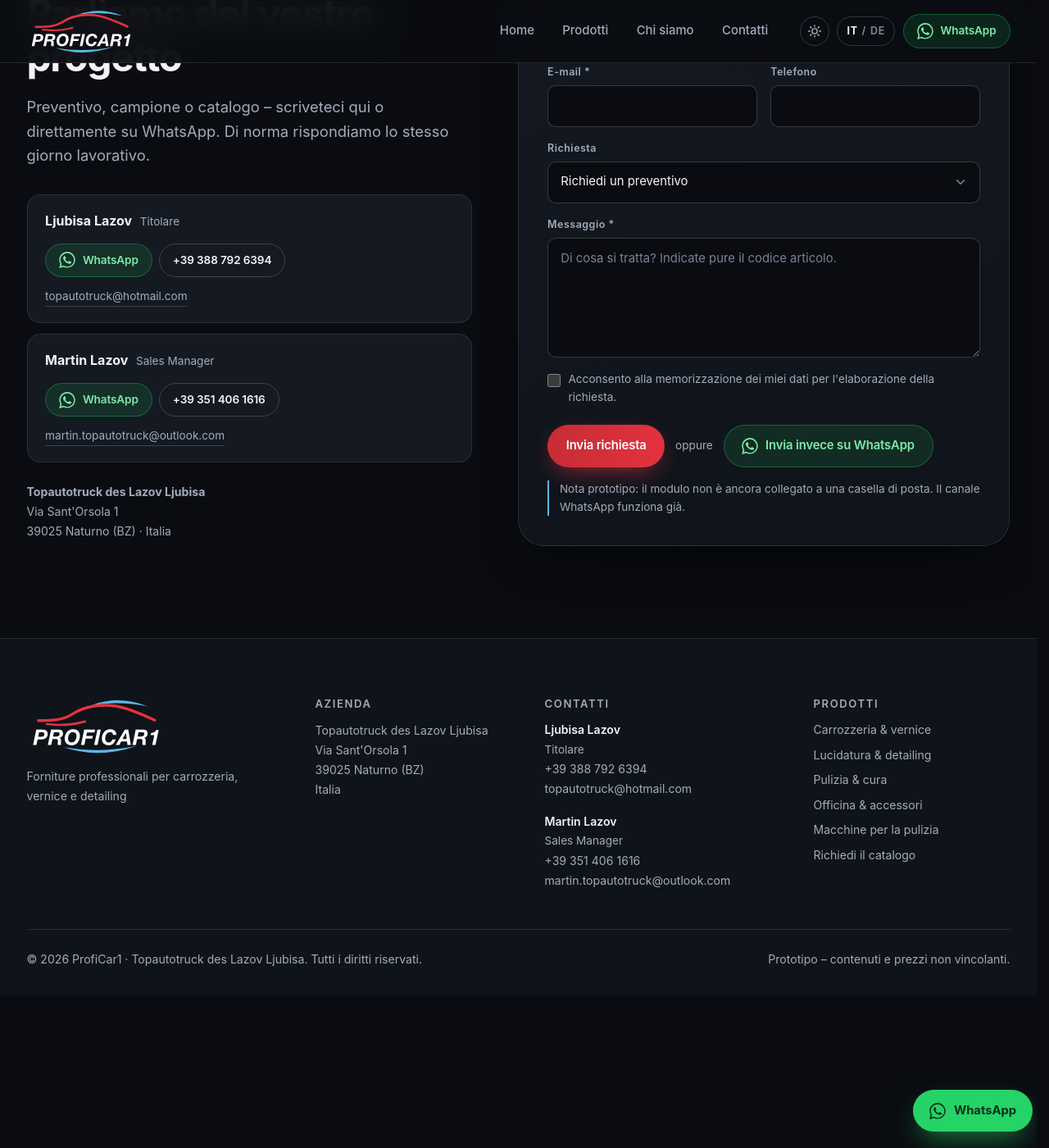
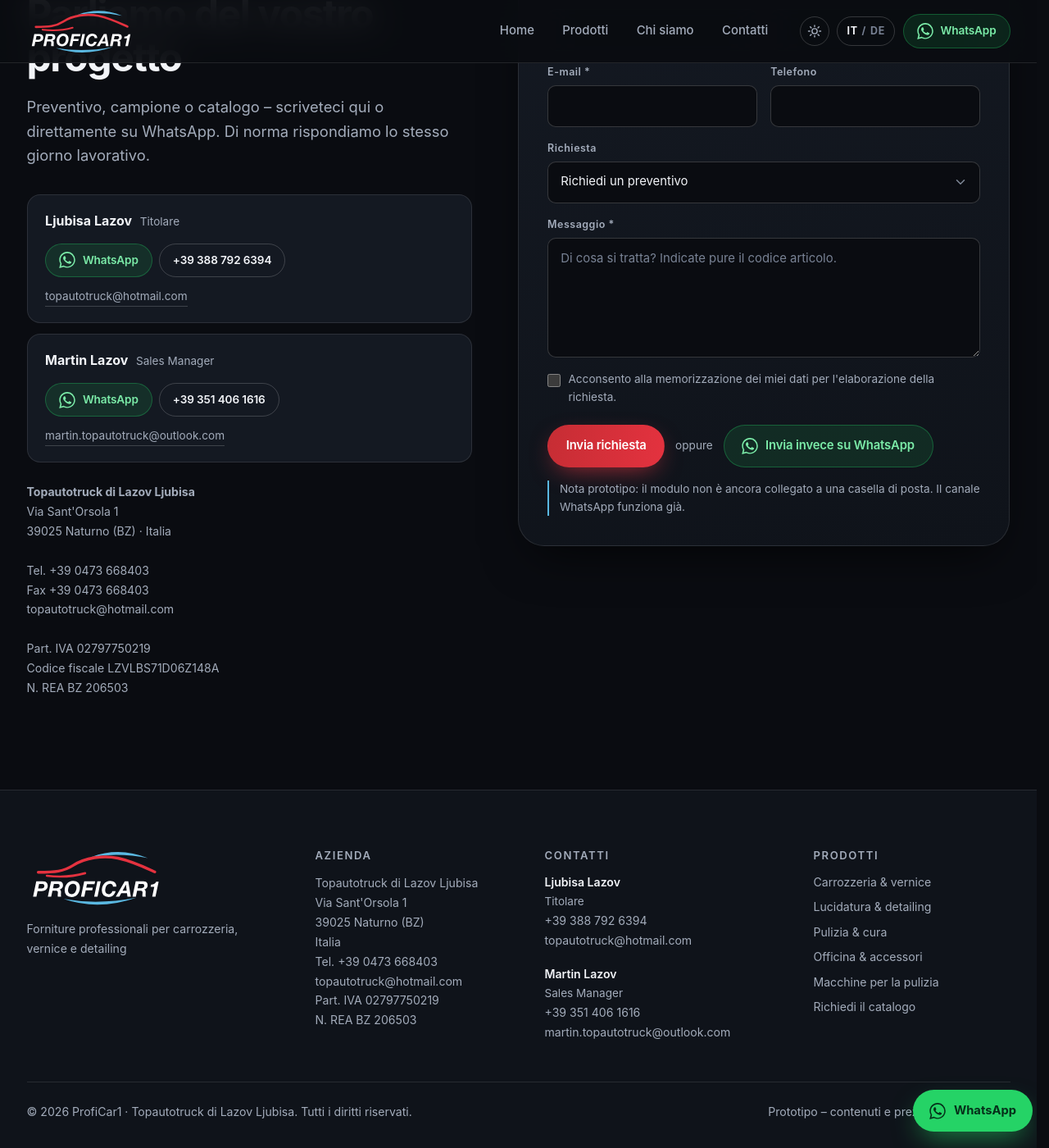
Before and after one commit to proficar1/website, a Jekyll site: the page built from it/index.html, in a window 1280 px wide and 1400 px high, scrolled down 4424 px. Shown: the whole window at 82% size. Built offline with Jekyll 4.4.1, drawn with Linux system fonts in a browser that asks for light colours.

Commit message:
Steuer- und Registerangaben ergaenzt
Aus dem Briefkopf uebernommen: Firmenanschluss +39 0473 668403,
Partita IVA 02797750219, Codice fiscale und REA-Nummer BZ 206503.
Alles zentral in _config.yml, Bezeichnungen zweisprachig in i18n.

Im Footer stehen jetzt Anschluss, E-Mail, Partita IVA und REA-Nummer,
auf der Kontaktseite zusaetzlich Fax und Codice fiscale. Die Partita
IVA ist in Italien Pflichtangabe auf der Website.

Die Firmierung ist sprachabhaengig geworden: "des Lazov Ljubisa" auf
den deutschen, "di Lazov Ljubisa" auf den italienischen Seiten.

Co-Authored-By: Claude Opus 5 (1M context) <noreply@anthropic.com>

```diff
--- a/_config.yml
+++ b/_config.yml
@@ -13,6 +13,7 @@ baseurl: ""
 
 company:
   legal: Topautotruck des Lazov Ljubisa
+  legal_it: Topautotruck di Lazov Ljubisa
   street: St. Ursula Straße 1
   street_it: Via Sant'Orsola 1
   zip: "39025"
@@ -22,6 +23,15 @@ company:
   country_de: Italien
   country_it: Italia
   email: topautotruck@hotmail.com
+  # Firmenanschluss – die Mobilnummern der Ansprechpartner stehen unter contacts.
+  phone: "+39 0473 668403"
+  phone_raw: "390473668403"
+  fax: "+39 0473 668403"
+  # Steuer- und Registerangaben. Die Partita IVA ist in Italien
+  # Pflichtangabe auf der Website.
+  vat: "02797750219"
+  tax_code: "LZVLBS71D06Z148A"
+  rea: "BZ 206503"
 
 contacts:
   - name: Ljubisa Lazov
--- a/_includes/footer.html
+++ b/_includes/footer.html
@@ -7,6 +7,7 @@
   {% assign country = site.company.country_it %}
   {% assign city = site.company.city_it %}
   {% assign street = site.company.street_it %}
+  {% assign legal = site.company.legal_it %}
 {% else %}
   {% assign home = '/' %}
   {% assign prods = '/produkte/' %}
@@ -14,6 +15,7 @@
   {% assign country = site.company.country_de %}
   {% assign city = site.company.city %}
   {% assign street = site.company.street %}
+  {% assign legal = site.company.legal %}
 {% endif %}
 
 <footer class="site-footer">
@@ -26,10 +28,19 @@
     <div>
       <h4>{{ t.footer.company }}</h4>
       <p class="muted">
-        {{ site.company.legal }}<br>
+        {{ legal }}<br>
         {{ street }}<br>
         {{ site.company.zip }} {{ city }} ({{ site.company.province }})<br>
         {{ country }}
+      </p>
+      <p class="muted">
+        {{ t.footer.phone_label }}
+        <a href="tel:+{{ site.company.phone_raw }}">{{ site.company.phone }}</a><br>
+        <a href="mailto:{{ site.company.email }}">{{ site.company.email }}</a>
+      </p>
+      <p class="muted small">
+        {{ t.footer.vat_label }} {{ site.company.vat }}<br>
+        {{ t.footer.rea_label }} {{ site.company.rea }}
       </p>
     </div>
 
@@ -59,7 +70,7 @@
   </div>
 
   <div class="wrap footer-bottom">
-    <p class="muted small">© {{ 'now' | date: "%Y" }} ProfiCar1 · {{ site.company.legal }}. {{ t.footer.rights }}</p>
+    <p class="muted small">© {{ 'now' | date: "%Y" }} ProfiCar1 · {{ legal }}. {{ t.footer.rights }}</p>
     <p class="muted small">{{ t.footer.proto }}</p>
   </div>
 </footer>
--- a/_includes/sections/contact.html
+++ b/_includes/sections/contact.html
@@ -4,10 +4,12 @@
   {% assign country = site.company.country_it %}
   {% assign city = site.company.city_it %}
   {% assign street = site.company.street_it %}
+  {% assign legal = site.company.legal_it %}
 {% else %}
   {% assign country = site.company.country_de %}
   {% assign city = site.company.city %}
   {% assign street = site.company.street %}
+  {% assign legal = site.company.legal %}
 {% endif %}
 
 <section class="section" id="contact">
@@ -39,9 +41,18 @@
       </div>
 
       <address class="contact-address muted">
-        <b>{{ site.company.legal }}</b><br>
+        <b>{{ legal }}</b><br>
         {{ street }}<br>
         {{ site.company.zip }} {{ city }} ({{ site.company.province }}) · {{ country }}
+        <br><br>
+        {{ t.footer.phone_label }}
+        <a href="tel:+{{ site.company.phone_raw }}">{{ site.company.phone }}</a><br>
+        {{ t.footer.fax_label }} {{ site.company.fax }}<br>
+        <a href="mailto:{{ site.company.email }}">{{ site.company.email }}</a>
+        <br><br>
+        {{ t.footer.vat_label }} {{ site.company.vat }}<br>
+        {{ t.footer.tax_code_label }} {{ site.company.tax_code }}<br>
+        {{ t.footer.rea_label }} {{ site.company.rea }}
       </address>
     </div>
 
```
Also changed, not shown: _data/i18n.yml (+10 -0 lines).
